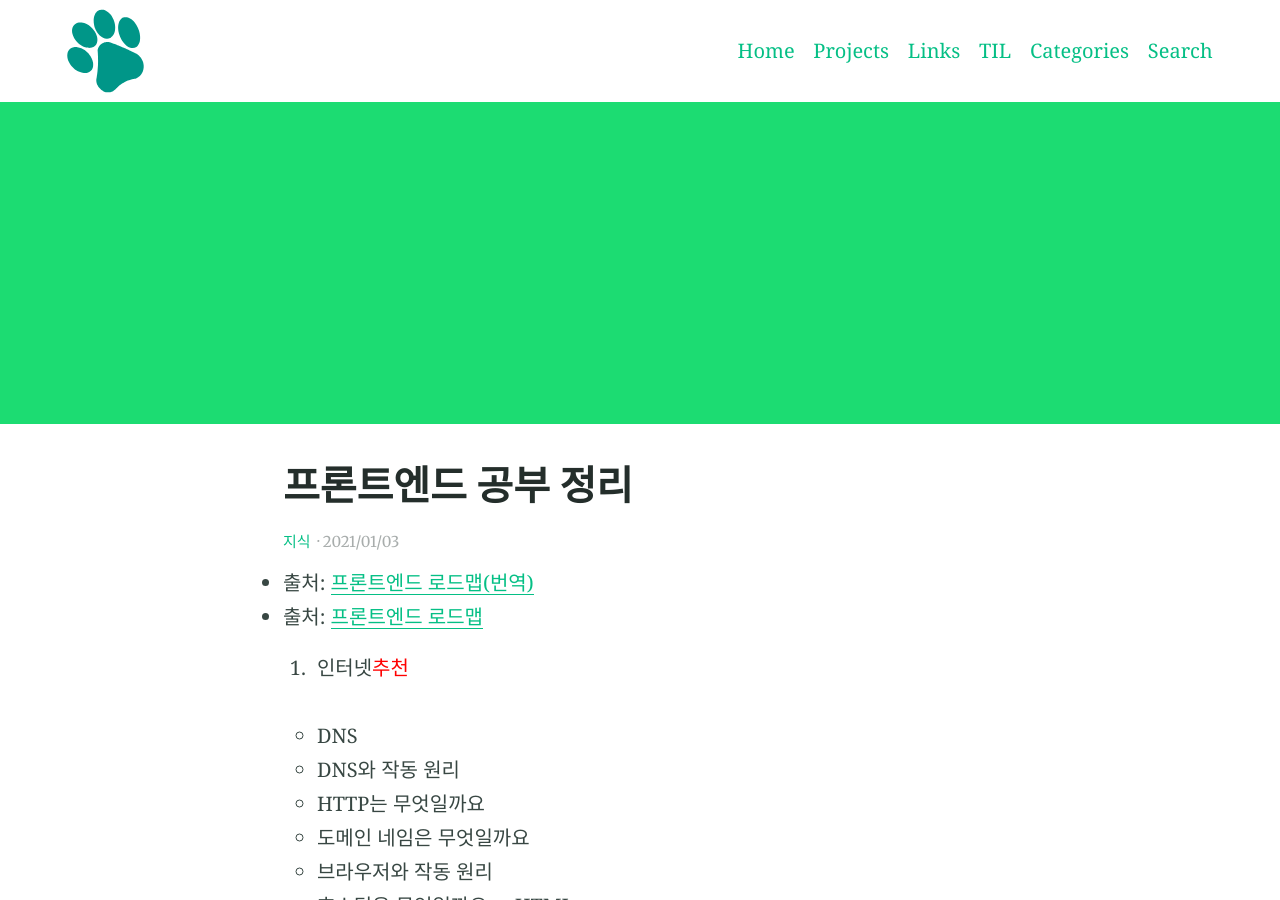
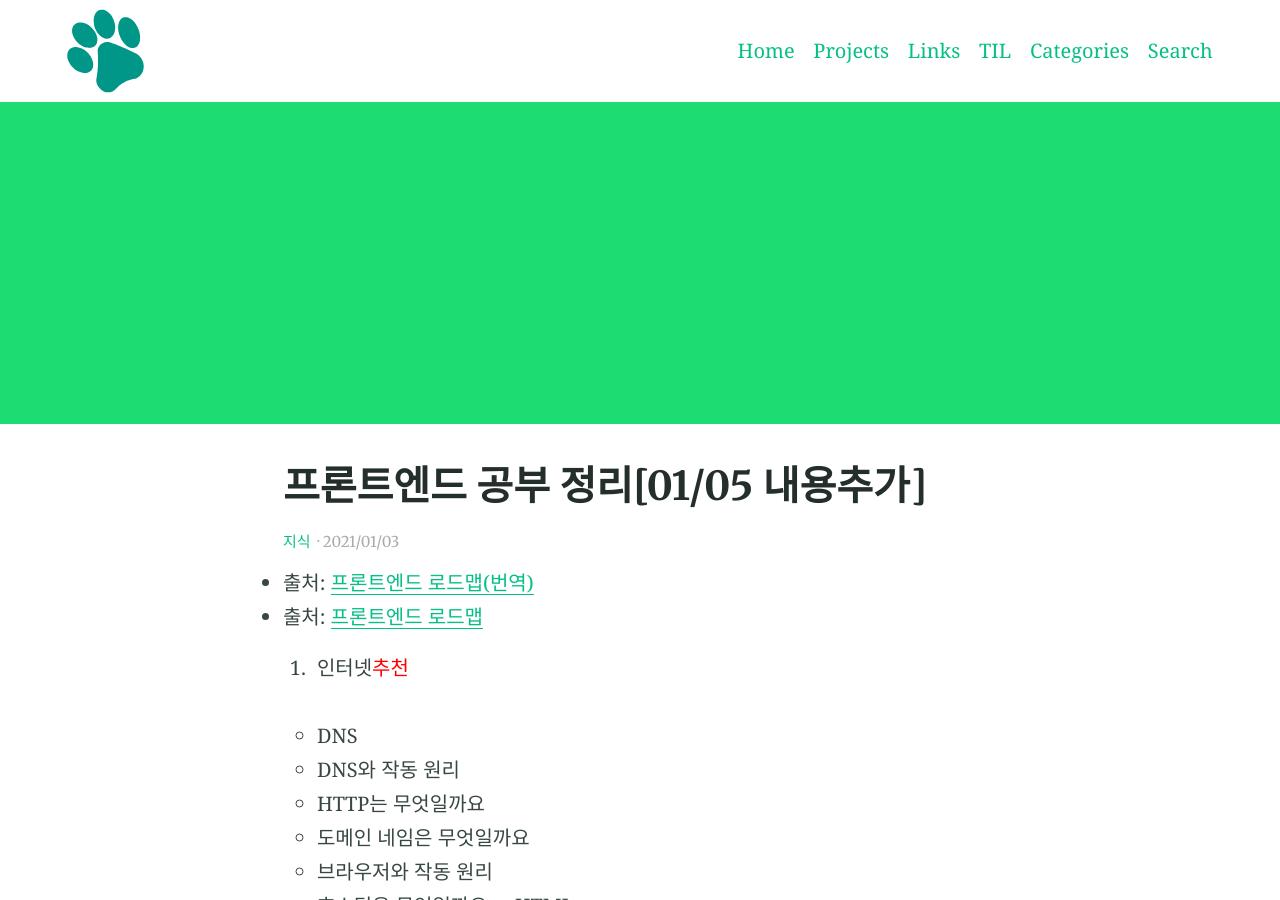
Before and after one commit to EngineerYun/EngineerYun.github.io, a Jekyll site: the page built from _posts/2021-01-03-프론트엔드-공부-정리.md, in a window 1280 px wide and 900 px high. Built offline with Jekyll 4.4.1, drawn with Linux system fonts in a browser that asks for light colours.

Commit message:
01/03 프론트엔드 내용 추가

```diff
--- a/_posts/2021-01-03-프론트엔드-공부-정리.md
+++ b/_posts/2021-01-03-프론트엔드-공부-정리.md
@@ -1,5 +1,5 @@
 ---
-title: 프론트엔드 공부 정리
+title: 프론트엔드 공부 정리[01/05 내용추가]
 categories:
 - 지식
 feature_image: "/assets/logos/Background_header_green.png"
```
